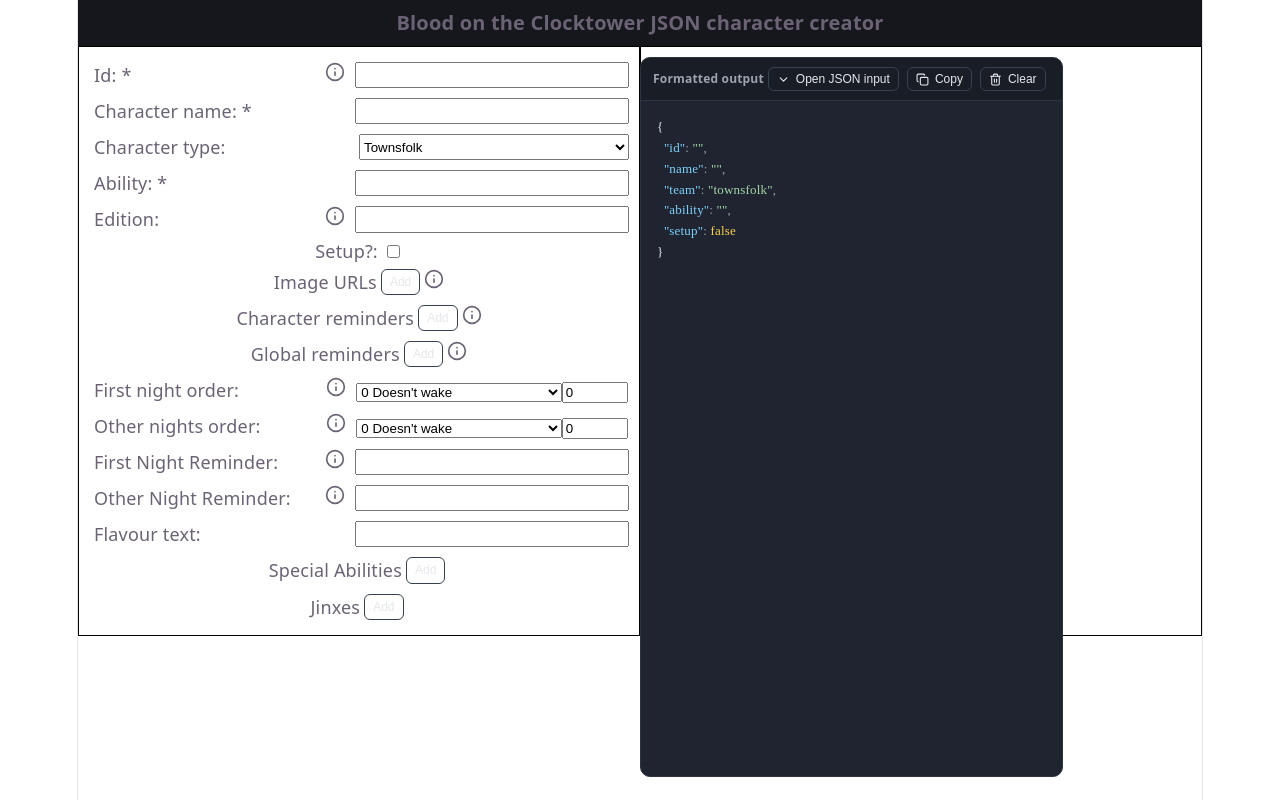
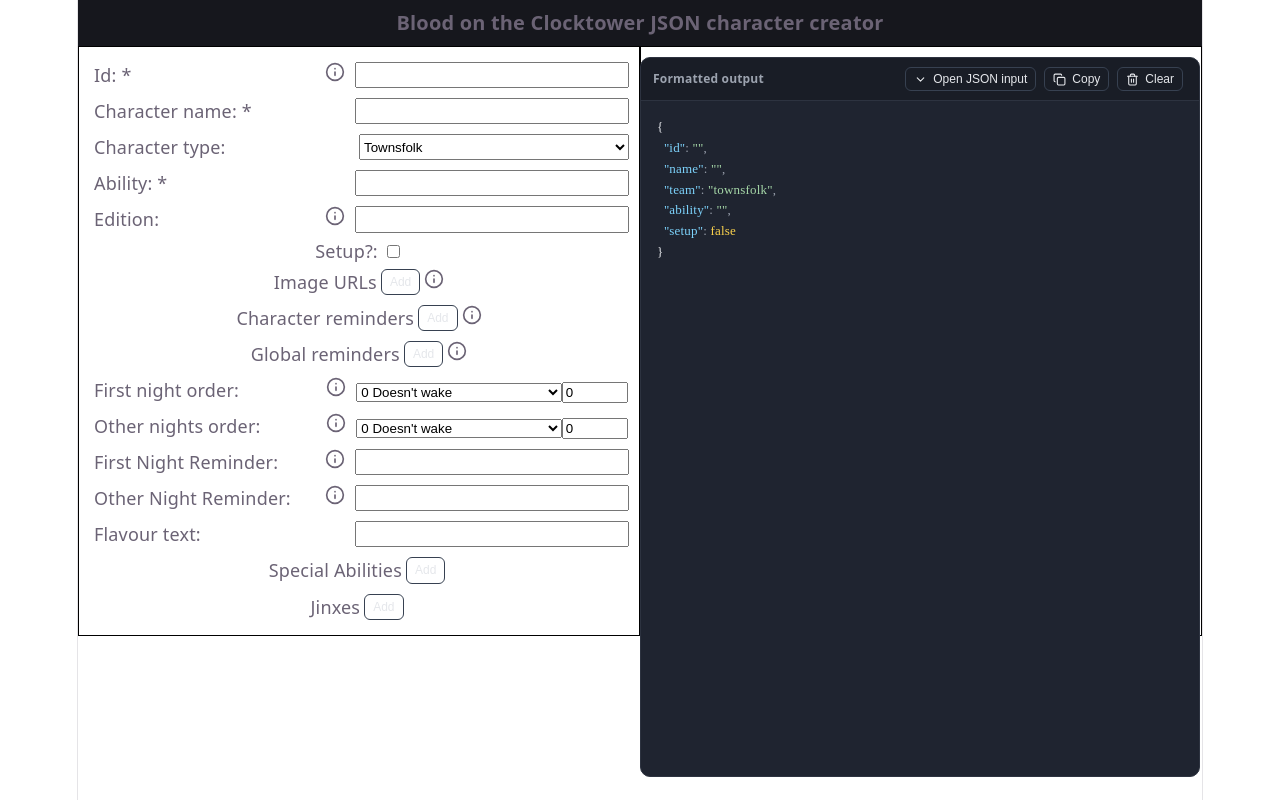
Before and after one commit to rebeccabex/clocktower-apps, a React (Vite) app in the folder clocktower-apps/: page / in a window 1280 px wide. Built offline with nearby package versions, Linux system fonts and the light colour scheme.

Commit message:
Fix width of output panel

```diff
--- a/clocktower-apps/src/components/JsonPrettyPrinter.tsx
+++ b/clocktower-apps/src/components/JsonPrettyPrinter.tsx
@@ -1,4 +1,4 @@
-import { useState, useMemo } from "react";
+import { useState, useMemo, useRef, useLayoutEffect } from "react";
 import { HighlightedJson } from "./HighlightedJson";
 import {
   AlertCircle,
@@ -10,7 +10,6 @@ import {
 } from "lucide-react";
 import styled from "styled-components";
 import { Button } from "./Button";
-import { APP_WIDTH } from "../globalConstants";
 
 type JsonPrettyPrinterProps = {
   input: string;
@@ -27,6 +26,8 @@ export const JsonPrettyPrinter = ({
 }: JsonPrettyPrinterProps) => {
   const [copied, setCopied] = useState(false);
   const [showInputArea, setShowInputArea] = useState(false);
+  const parentRef = useRef(null);
+  const [width, setWidth] = useState(0);
 
   const { formatted, error } = useMemo(() => {
     if (!input.trim()) return { formatted: "", error: null };
@@ -49,8 +50,18 @@ export const JsonPrettyPrinter = ({
     }
   };
 
+  useLayoutEffect(() => {
+    if (!parentRef.current) return;
+    const observer = new ResizeObserver((entries) => {
+      setWidth(entries[0].contentRect.width);
+    });
+    observer.observe(parentRef.current);
+    return () => observer.disconnect();
+  }, []);
+
   return (
-    <OutputContainer $width={APP_WIDTH / 2}>
+    <FixedContainer ref={parentRef}>
+      <OutputContainer $width={width}>
         <BorderedContainer>
           <OptionsContainer>
             <OutputTitle>Formatted output</OutputTitle>
@@ -99,14 +110,20 @@ export const JsonPrettyPrinter = ({
           </JsonContainer>
         </BorderedContainer>
       </OutputContainer>
+    </FixedContainer>
   );
 };
+
+const FixedContainer = styled.div`
+  position: relative;
+  width: 100%;
+`;
 
 const OutputContainer = styled.div<{ $width: number }>`
   display: flex;
   flex-direction: column;
   gap: 12px;
-  max-width: ${(props) => props.$width}px;
+  width: ${(props) => props.$width}px;
   font-family:
     system-ui,
     -apple-system,
```
Lines whose indentation alone changed are shown as unchanged.
